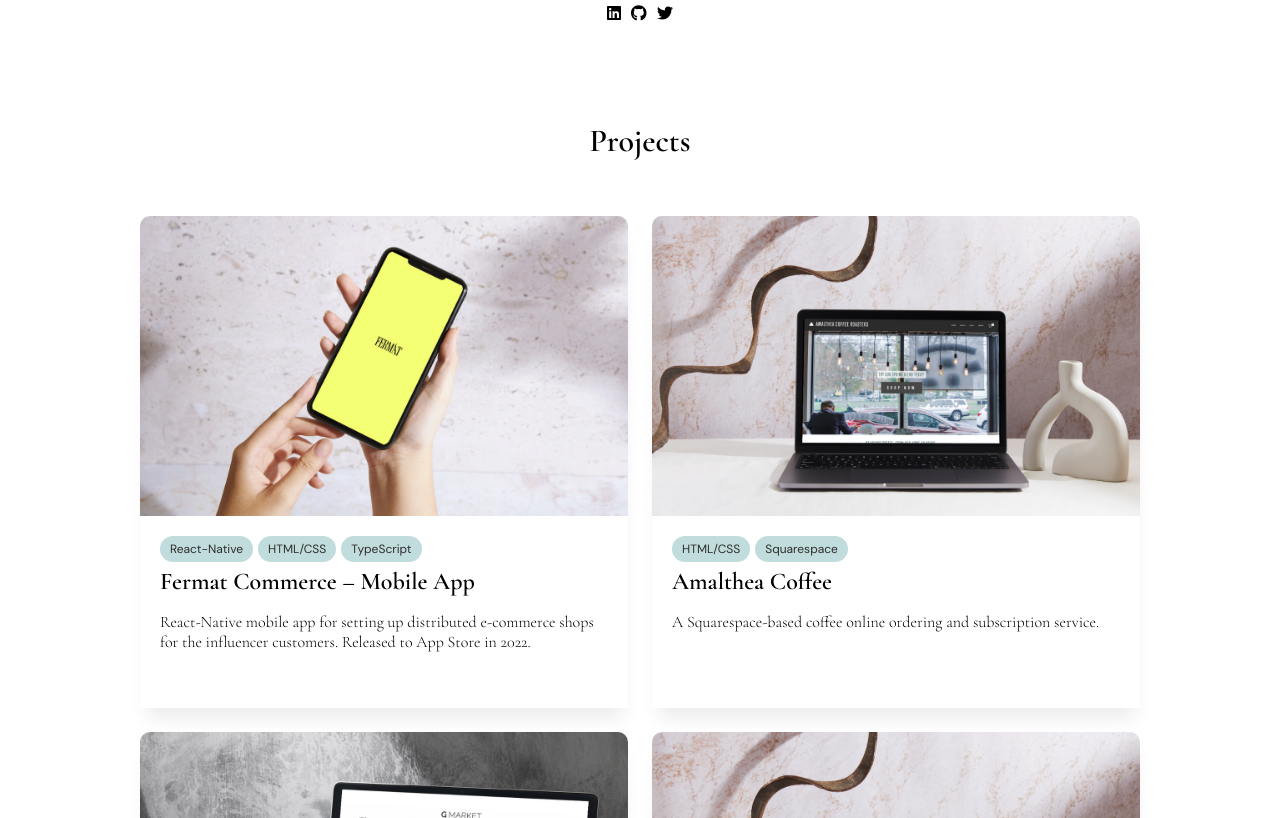
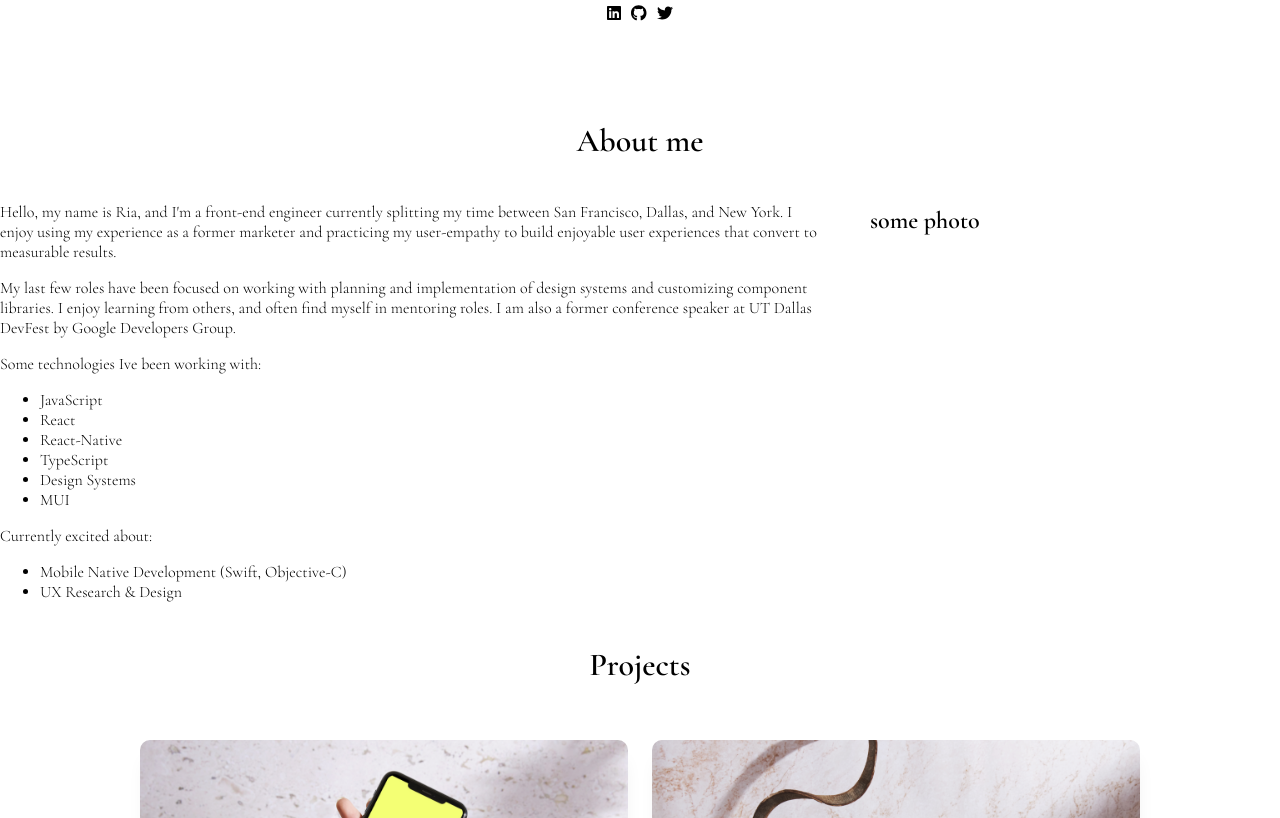
Before and after one commit to gcho91/riacho-portfolio-next, a Next.js app: page / in a window 1280 px wide. Shown: the part 760-1578 px from the top of the page. Built offline with nearby package versions, Linux system fonts and the light colour scheme.

Commit message:
Update with draft aboutme section

```diff
--- a/components/AboutMe.tsx
+++ b/components/AboutMe.tsx
@@ -1,5 +1,37 @@
+import aboutMeStyles from "../styles/aboutMeStyles.module.css"
+
 export default function AboutMe() {
     return <section>
-        <h2>about me</h2>
+        <h2 className={aboutMeStyles.label}>About me</h2>
+        <div className={aboutMeStyles.container}>
+            <div className="left">
+                <p>Hello, my name is Ria, and I&#39;m a front-end engineer currently splitting my time between San Francisco, Dallas, and New York. I enjoy using my experience as a former marketer and practicing my user-empathy to build enjoyable user experiences that convert to measurable results.</p>
+
+                <p>My last few roles have been focused on working with planning and implementation of design systems and customizing component libraries. I enjoy learning from others, and often find myself in mentoring roles. I am also a former conference speaker at UT Dallas DevFest by Google Developers Group.</p>
+
+                <p>Some technologies Ive been working with:</p>
+                <ul>
+                    <li>JavaScript</li>
+                    <li>React</li>
+                    <li>React-Native</li>
+                    <li>TypeScript</li>
+                    <li>Design Systems</li>
+                    <li>MUI</li>
+                </ul>
+
+                <p>Currently excited about:</p>
+                <ul>
+                    <li>Mobile Native Development (Swift, Objective-C)</li>
+                    <li>UX Research & Design</li>
+                </ul>
+            </div>
+            <div className="right">
+                <h1>some photo</h1>
+            </div>
+
+        </div>
+
+
+
     </section>
 }
--- a/pages/index.tsx
+++ b/pages/index.tsx
@@ -1,11 +1,13 @@
 import HeroSection from '../components/HeroSection'
 import Portfolio from './work'
 import Contact from './contact'
+import AboutMe from '@/components/AboutMe'
 
 export default function Home() {
   return (
     <>
       <HeroSection />
+      <AboutMe />
       <Portfolio />
       <Contact />
     </>
--- /dev/null
+++ b/styles/aboutMeStyles.module.css
@@ -0,0 +1,11 @@
+.container {
+    display: grid;
+    grid-template-columns: 2fr 1fr;
+    grid-gap: 50px;
+
+}
+
+.label {
+    font-size: 2em;
+    text-align: center;
+}
```
